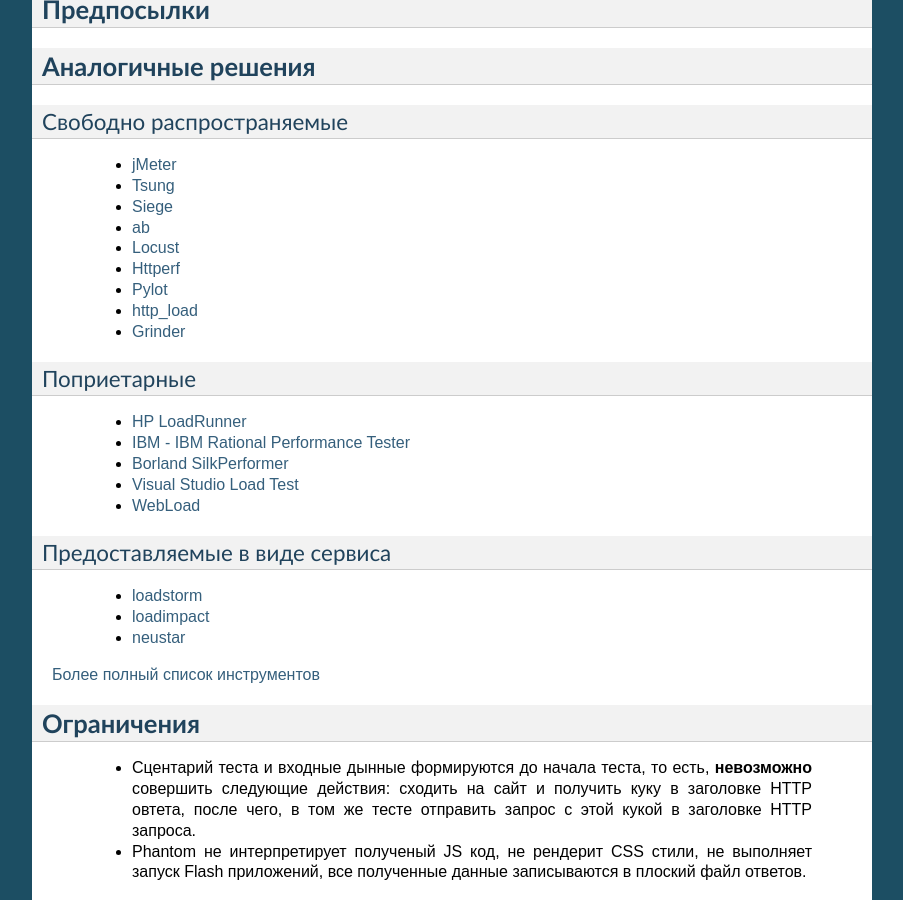
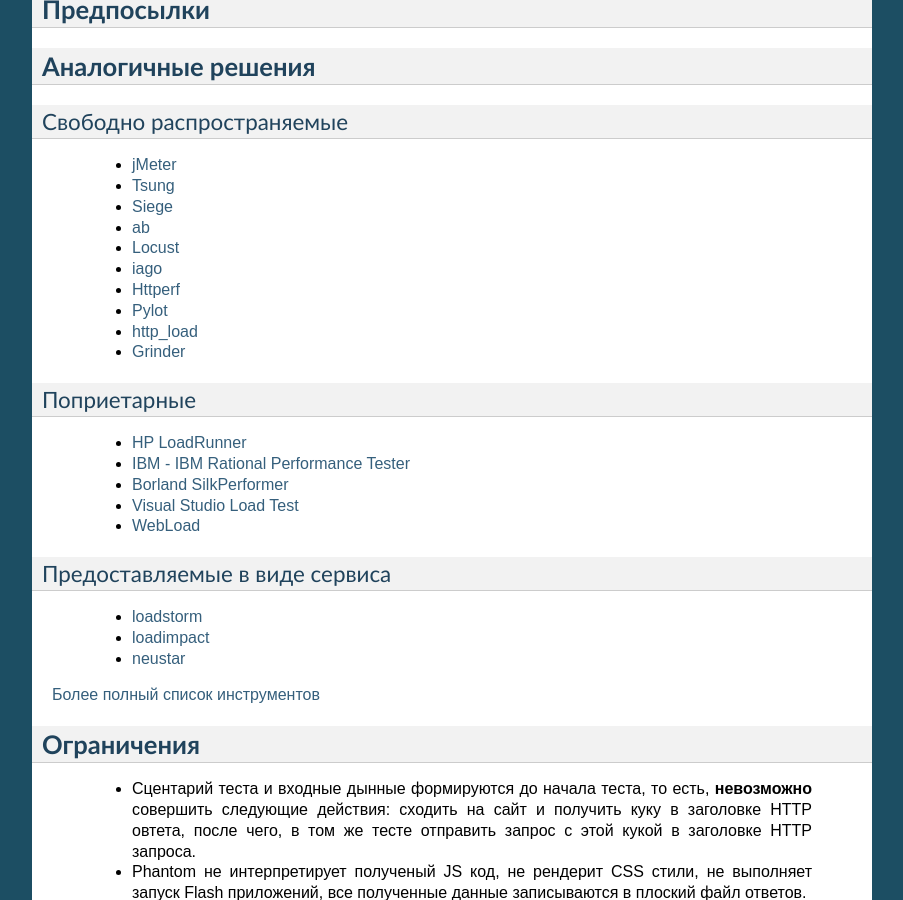
Before and after one commit to greggyNapalm/phantom_doc, a Sphinx documentation site: the page built from docs/what-is-pahntom.rst, in a window 1280 px wide and 900 px high, scrolled down 903 px. Shown: the whole window, without its empty margins (198-1101 px from the left). Built offline with Sphinx 7.4.7, drawn with Linux system fonts in a browser that asks for light colours.

Commit message:
ru_sphinx_doc: new tool added to list

```diff
--- a/docs/what-is-pahntom.rst
+++ b/docs/what-is-pahntom.rst
@@ -48,6 +48,7 @@
  * `Siege <http://www.joedog.org/siege-home/>`_
  * `ab <http://httpd.apache.org/docs/2.0/programs/ab.html>`_
  * `Locust <https://github.com/esnme/locust>`_
+ * `iago <http://twitter.github.com/iago/>`_
  * `Httperf <http://code.google.com/p/httperf/>`_
  * `Pylot <http://pylot.org/>`_
  * `http_load <http://www.acme.com/software/http_load/>`_
```
